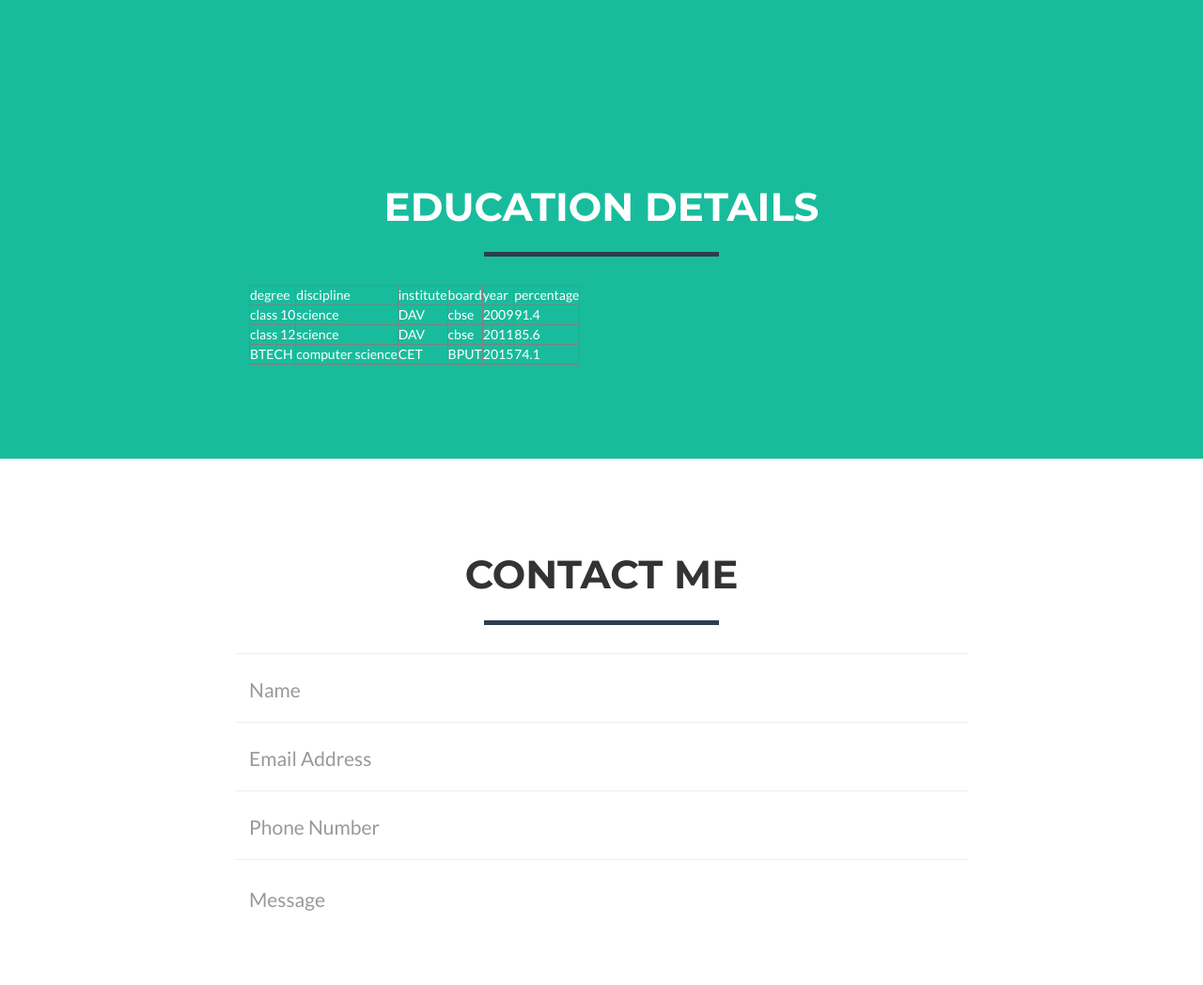
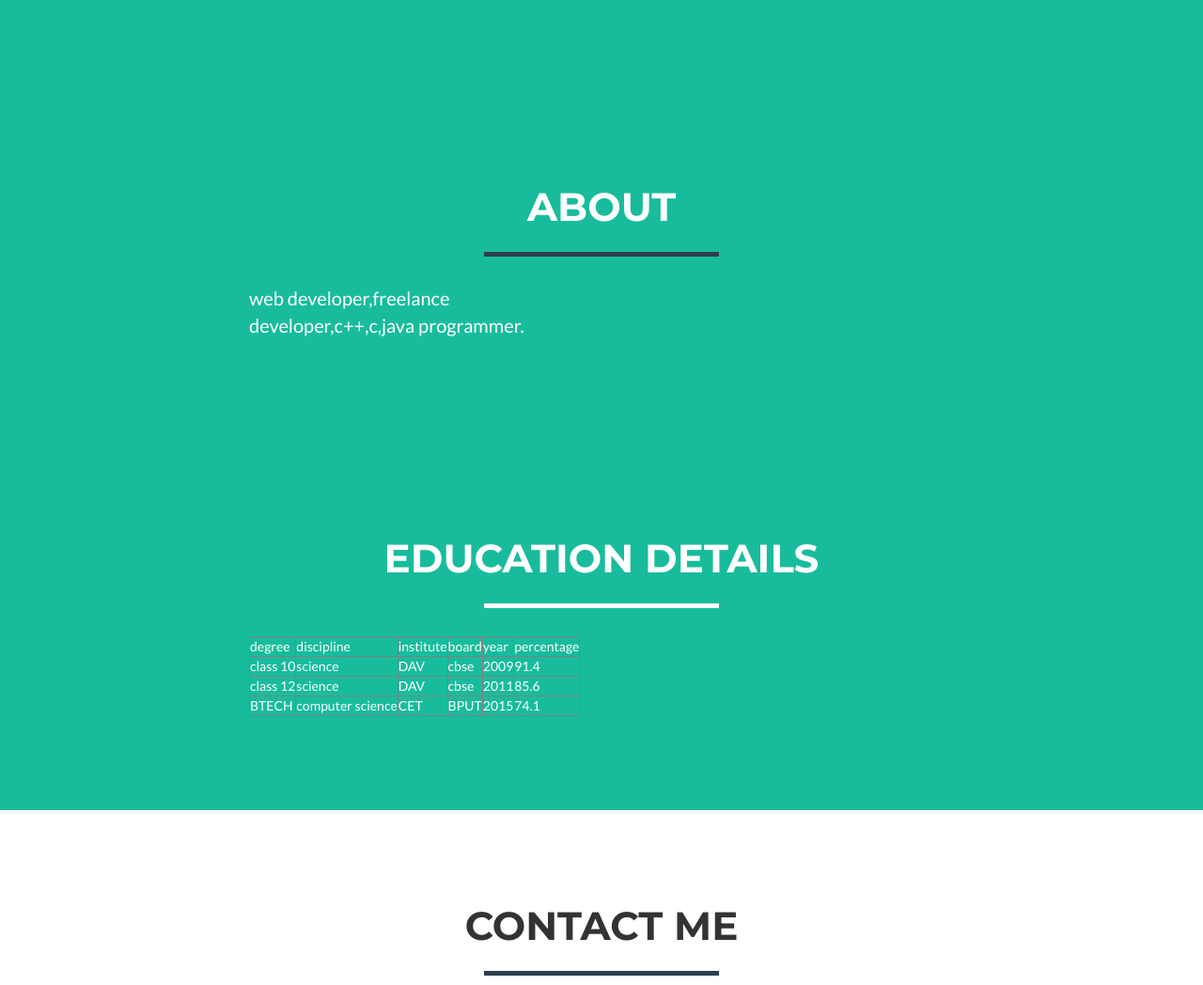
Before and after one commit to sitikanthamallik/sitikanthamallik.github.io, a website: page index.html in a window 1280 px wide. Shown: the part 1752-2800 px from the top of the page at 94% size. Drawn offline with nearby package versions, Linux system fonts and the light colour scheme; files whose address does not match are found by name.

Commit message:
Update index.html

```diff
--- a/index.html
+++ b/index.html
@@ -74,7 +74,7 @@
                     <div class="intro-text">
                         <span class="name">SITIKANTHA MALLIK</span>
                         <hr class="star-light">
-                        <span class="skills">Web Developer Front end  Designer</span>
+                        <span class="skills">Web Developer, Front end Designer,JAVA Developer</span>
                     </div>
                 </div>
             </div>
@@ -181,13 +181,30 @@
             </div>
         </div>
     </section>
+     <!-- About Section -->
+    <section class="success" id="about">
+        <div class="container">
+            <div class="row">
+                <div class="col-lg-12 text-center">
+                    <h2>About</h2>
+                    <hr class="star-primary">
+                </div>
+            </div>
+            <div class="row">
+                <div class="col-lg-4 col-lg-offset-2">
+                    <p>web developer,freelance developer,c++,c,java programmer.</p>
+                </div>
+
+            </div>
+        </div>
+    </section>
        <!-- Education Section -->
     <section class="success" id="education">
         <div class="container">
             <div class="row">
                 <div class="col-lg-12 text-center">
                     <h2>Education Details</h2>
-                    <hr class="star-primary">
+                    <hr class="star-light">
                 </div>
             </div>
             <div class="row">
@@ -297,8 +314,8 @@
                 <div class="row">
                     <div class="footer-col col-md-4">
                         <h3>Location</h3>
-                        <p>195 sahid nagar
-                            <br>bhubaneswar, india</p>
+                        <p>195,sahid nagar,
+                            <br>Bhubaneswar,India</p>
                     </div>
                     <div class="footer-col col-md-4">
                         <h3>Around the Web</h3>
```
